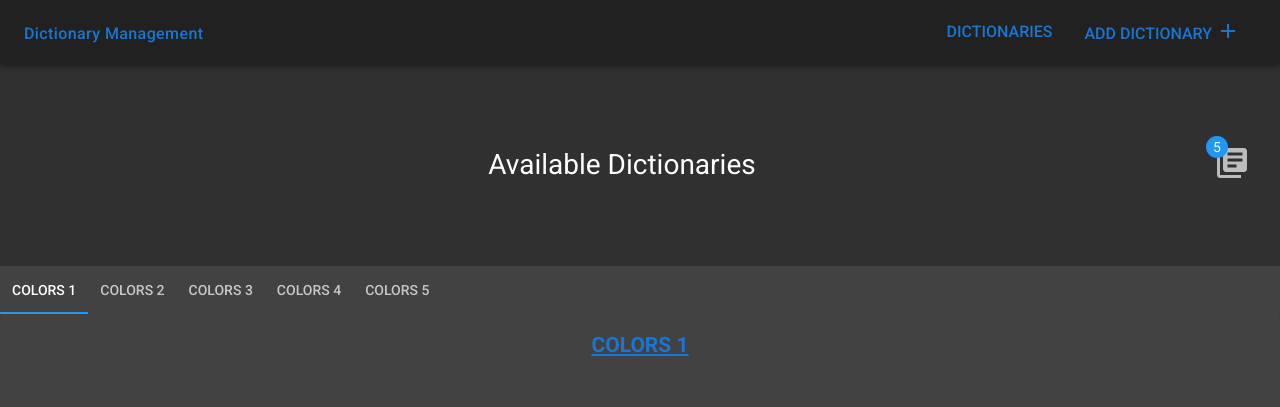
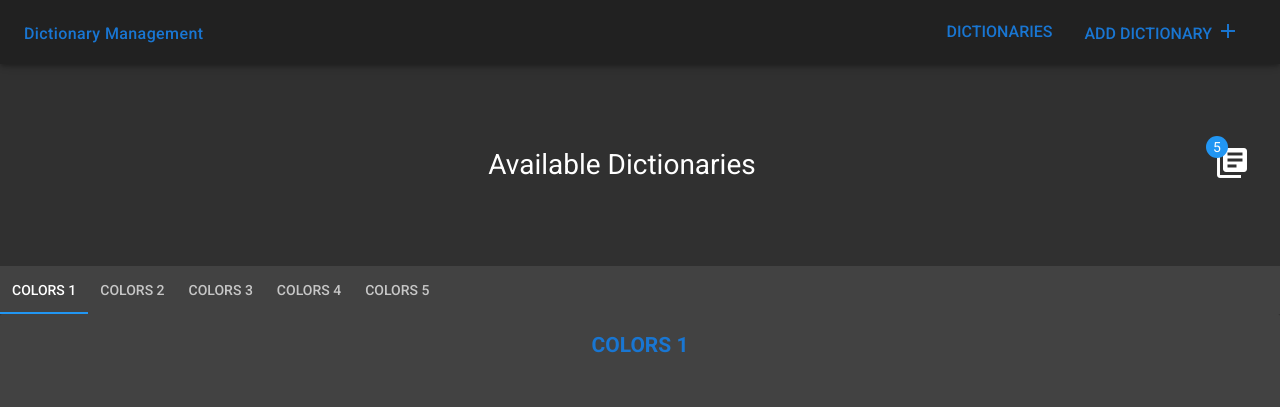
Before and after one commit to Doszka813/dictionary-management-app, a Vue app: page /dictionaries in a window 1280 px wide. Shown: the top 407 px of the page. Built offline with nearby package versions, Linux system fonts and the light colour scheme.

Commit message:
minor fixes

```diff
--- a/src/components/DictionariesManager.vue
+++ b/src/components/DictionariesManager.vue
@@ -1,9 +1,9 @@
 <template>
   <div>
     <h1>{{title}}
-      <v-badge id="counter" color="blue" left overlap>
+      <v-badge id="counter" color="info" left overlap>
         <span slot="badge" dark medium>{{dictionaries.length}}</span>
-        <v-icon color="grey lighten-1" large>
+        <v-icon color="white" large>
           library_books
         </v-icon>
       </v-badge>
@@ -36,7 +36,9 @@
               </tr>
             </table>
             <v-btn color="error" @click="removeDictionary(index)">Delete</v-btn>
-            <v-btn color="warning" @click="editDictionary(index)">Edit</v-btn>
+            <router-link :to="{path: '/dictionary/' + dictionary.id }">
+              <v-btn color="warning">Edit</v-btn>
+            </router-link>
           </v-card-text>
         </v-card>
       </v-tab-item>
@@ -53,15 +55,11 @@ export default {
     return {
       title: 'Available Dictionaries',
       dictionaries: dictionaries,
-      id: ''
     }
   },
   methods: {
     removeDictionary(id) {
       this.dictionaries.splice(id, 1);
-    },
-    editDictionary(id) {
-      this.$router.push('/dictionary/${id}');
     }
   }
 }
@@ -91,9 +89,9 @@ th, td {
   padding-top: 15px;
 }
 
-/* a {
+a {
   text-decoration: none;
-} */
+}
 
 #card {
   width: 700px;
```
